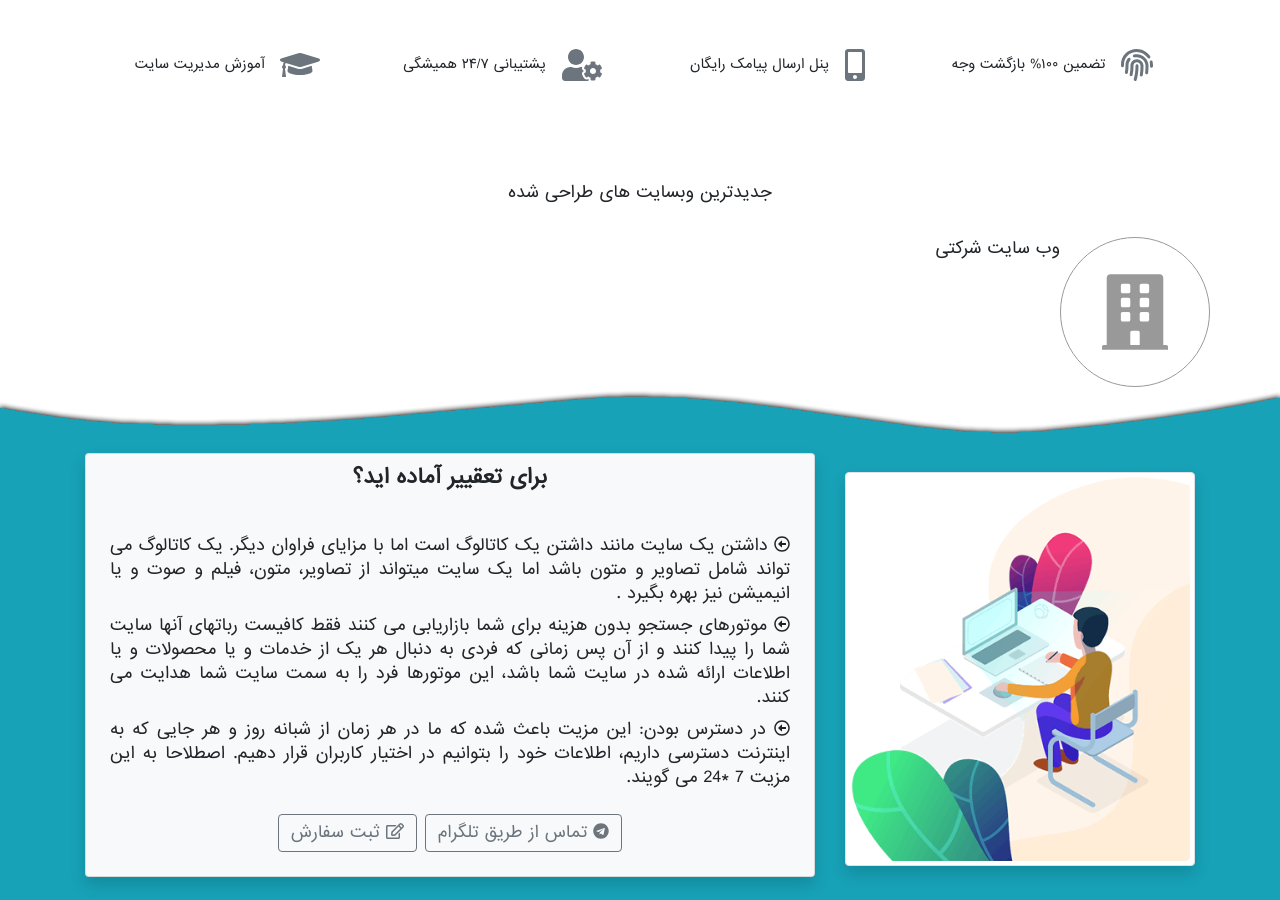
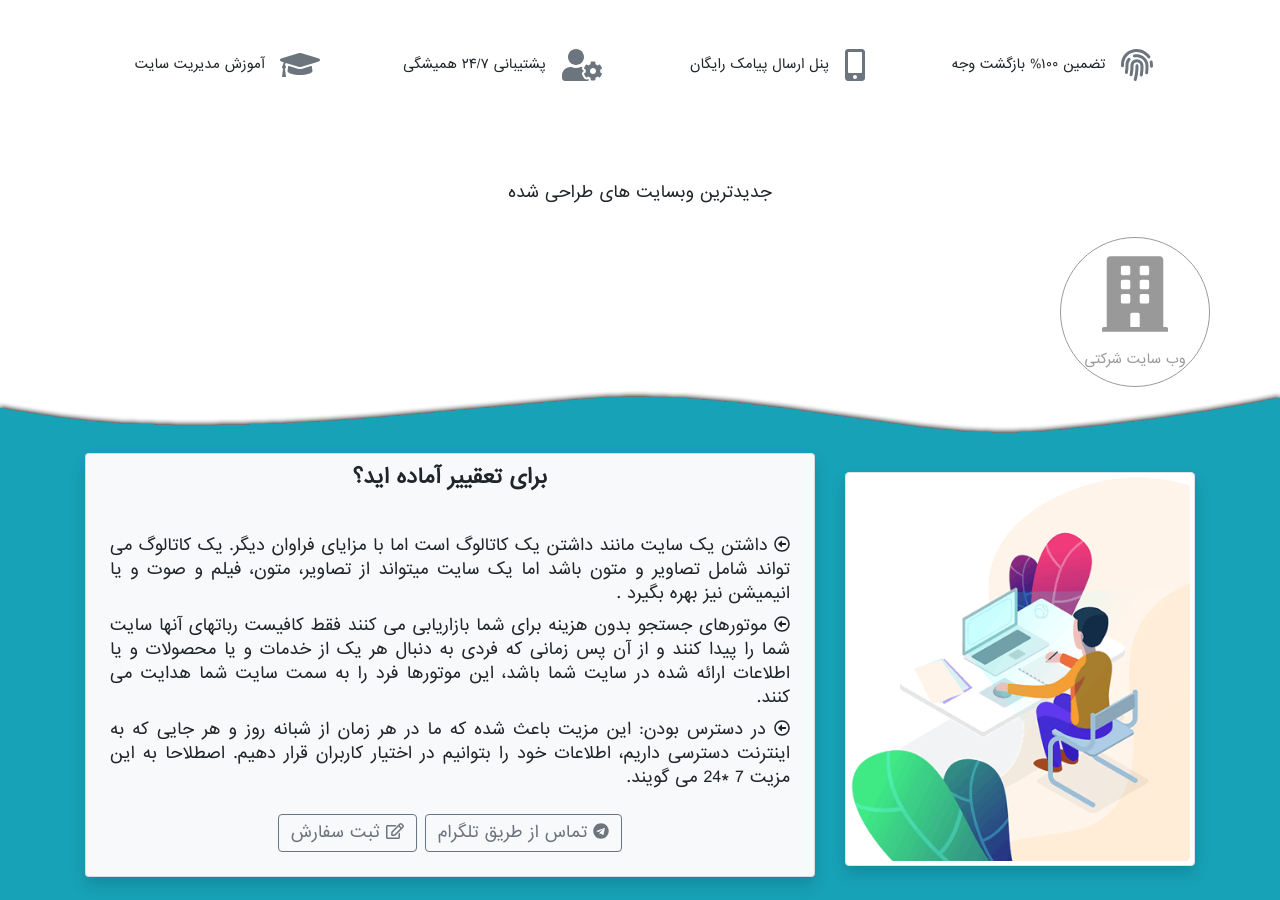
Before and after one commit to mehrzadtajkarimi/test.rahsite.com, a PHP site: page / in a window 1280 px wide. Shown: the part 2492-3392 px from the top of the page. Run offline with PHP 8.4, Linux system fonts and the light colour scheme; data that the repository does not hold is empty; some web fonts are replaced.

Commit message:
شنبه 20 بهمن 12:15

```diff
--- a/public/css/style.css
+++ b/public/css/style.css
@@ -56,6 +56,9 @@ body {
 }
 .h-2 {
   height: 300px;
+}
+.cursor-pointer{
+  cursor: pointer;
 }
 /*///////////////////////////////////////////////////////////*/
 .will-change {
@@ -335,27 +338,28 @@ body {
 }
 
 /*///////////////////////////////////////////////////////////*/
-.flip-box {
+#nemonekar .flip-box {
   width: 150px;
   height: 150px;
   perspective: 1000px;
 
 }
 
-.flip-box-inner {
+#nemonekar .flip-box-inner {
   position: relative;
   width: 100%;
   height: 100%;
   text-align: center;
   transition: transform 0.8s;
   transform-style: preserve-3d;
+
 }
 
-.flip-box:hover .flip-box-inner {
+#nemonekar .flip-box:hover .flip-box-inner {
   transform: rotateY(180deg);
 }
 
-.flip-box-front, .flip-box-back {
+#nemonekar .flip-box-front, .flip-box-back {
   position: absolute;
   width: 100%;
   height: 100%;
@@ -365,12 +369,13 @@ body {
   border: 1px solid #999;
 }
 
-.flip-box-front {
+#nemonekar .flip-box-front {
   background-color:transparent;
   color: #999;
 }
 
-.flip-box-back {
+
+#nemonekar .flip-box-back {
   transform: rotateY(180deg);
 }
 
--- a/views/index/nemonekar.php
+++ b/views/index/nemonekar.php
@@ -6,20 +6,17 @@
       </div>
     </div>
     <div class="row">
-
-      <div class="flip-box bg-transparent">
+      <div class="flip-box bg-transparent cursor-pointer">
         <div class="flip-box-inner">
-          <div class="flip-box-front d-flex justify-content-center  align-items-center ">
-            <i class="fas fa-7x fa-building p-3"></i>
-
+          <div class="flip-box-front">
+            <span class="d-flex justify-content-center"><i class="fas fa-7x fa-building p-3 "></i></span>
+            <p class="text-center font-small">وب سایت شرکتی</p>
           </div>
-          <div class="flip-box-back  d-flex justify-content-center ">
+          <div class="flip-box-back d-flex justify-content-center">
             <img src="public\image\contract_management.jpg" alt="contract_management" >
           </div>
         </div>
-
       </div>
-  <p class="text-center d-block">وب سایت شرکتی</p>
       <div id="image_zoom" class="row mb-5">
         <?php foreach ($data as $row) { ?>
           <div class="col-lg-3 col-md-6  d-flex justify-content-center mb-3">
@@ -34,13 +31,6 @@
           </div>
         <?php } ?>
       </div>
-
-
-
-
     </div>
-
   </div>
-
-
 </section>
```
